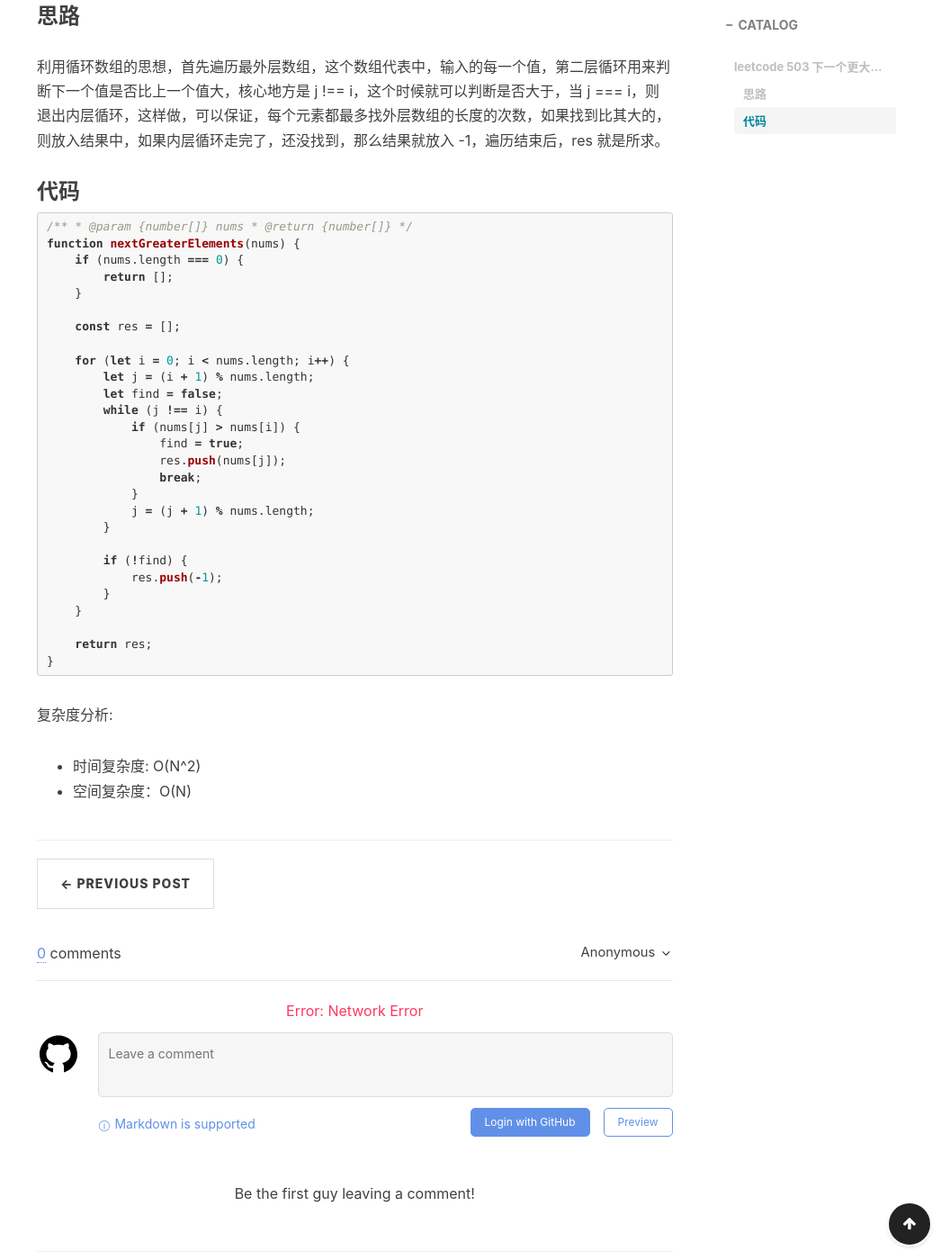
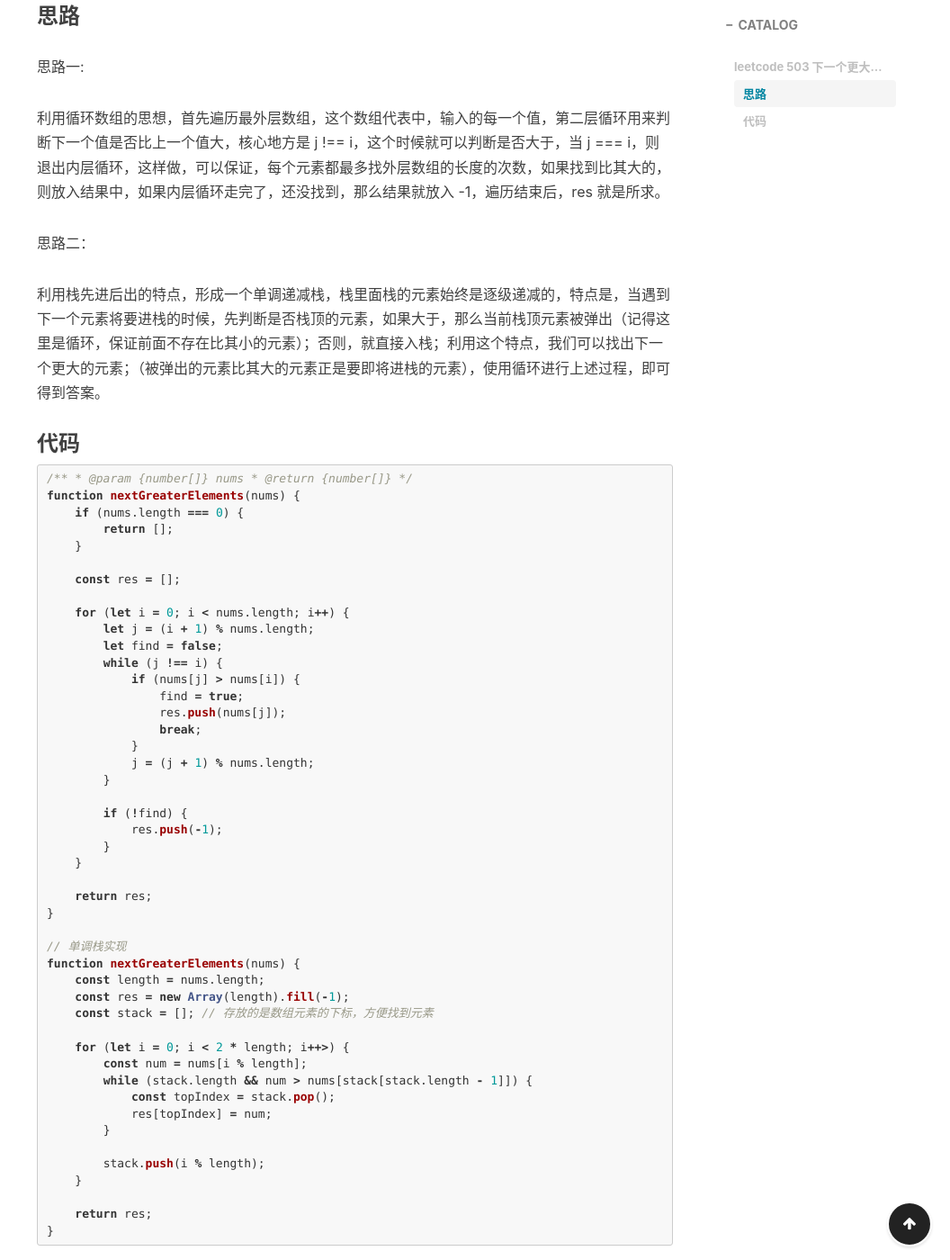
Before and after one commit to NikFranki/NikFranki.github.io, a Jekyll site: the page built from _posts/2022-11-03-leetcode503.md, in a window 1280 px wide and 1400 px high, scrolled down 1066 px. Shown: the whole window at 90% size, without its empty margins (224-1280 px from the left). Built offline with Jekyll 4.4.1, drawn with Linux system fonts in a browser that asks for light colours; nearby versions of some CDN libraries; comment, search, counter and statistics services are not loaded.

Commit message:
add leetcode 503

````diff
--- a/_posts/2022-11-03-leetcode503.md
+++ b/_posts/2022-11-03-leetcode503.md
@@ -35,7 +35,13 @@ tags:
 
 ### 思路
 
+思路一:
+
 利用循环数组的思想，首先遍历最外层数组，这个数组代表中，输入的每一个值，第二层循环用来判断下一个值是否比上一个值大，核心地方是 j !== i，这个时候就可以判断是否大于，当 j === i，则退出内层循环，这样做，可以保证，每个元素都最多找外层数组的长度的次数，如果找到比其大的，则放入结果中，如果内层循环走完了，还没找到，那么结果就放入 -1，遍历结束后，res 就是所求。
+
+思路二：
+
+利用栈先进后出的特点，形成一个单调递减栈，栈里面栈的元素始终是逐级递减的，特点是，当遇到下一个元素将要进栈的时候，先判断是否栈顶的元素，如果大于，那么当前栈顶元素被弹出（记得这里是循环，保证前面不存在比其小的元素）；否则，就直接入栈；利用这个特点，我们可以找出下一个更大的元素；（被弹出的元素比其大的元素正是要即将进栈的元素），使用循环进行上述过程，即可得到答案。
 
 ### 代码
 
@@ -70,6 +76,25 @@ function nextGreaterElements(nums) {
 
     return res;
 }
+
+// 单调栈实现
+function nextGreaterElements(nums) {
+    const length = nums.length;
+    const res = new Array(length).fill(-1);
+    const stack = []; // 存放的是数组元素的下标，方便找到元素
+
+    for (let i = 0; i < 2 * length; i++>) {
+        const num = nums[i % length];
+        while (stack.length && num > nums[stack[stack.length - 1]]) {
+            const topIndex = stack.pop();
+            res[topIndex] = num;
+        }
+
+        stack.push(i % length);
+    }
+
+    return res;
+}
 ```
 
 复杂度分析:
````
